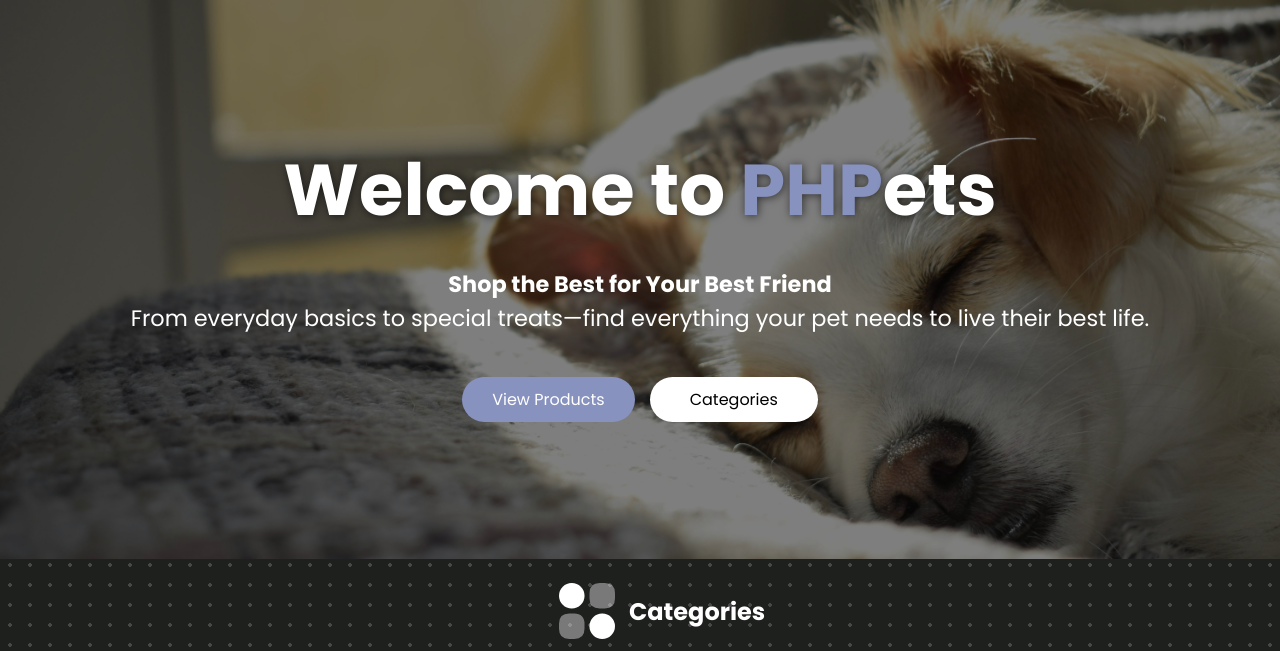
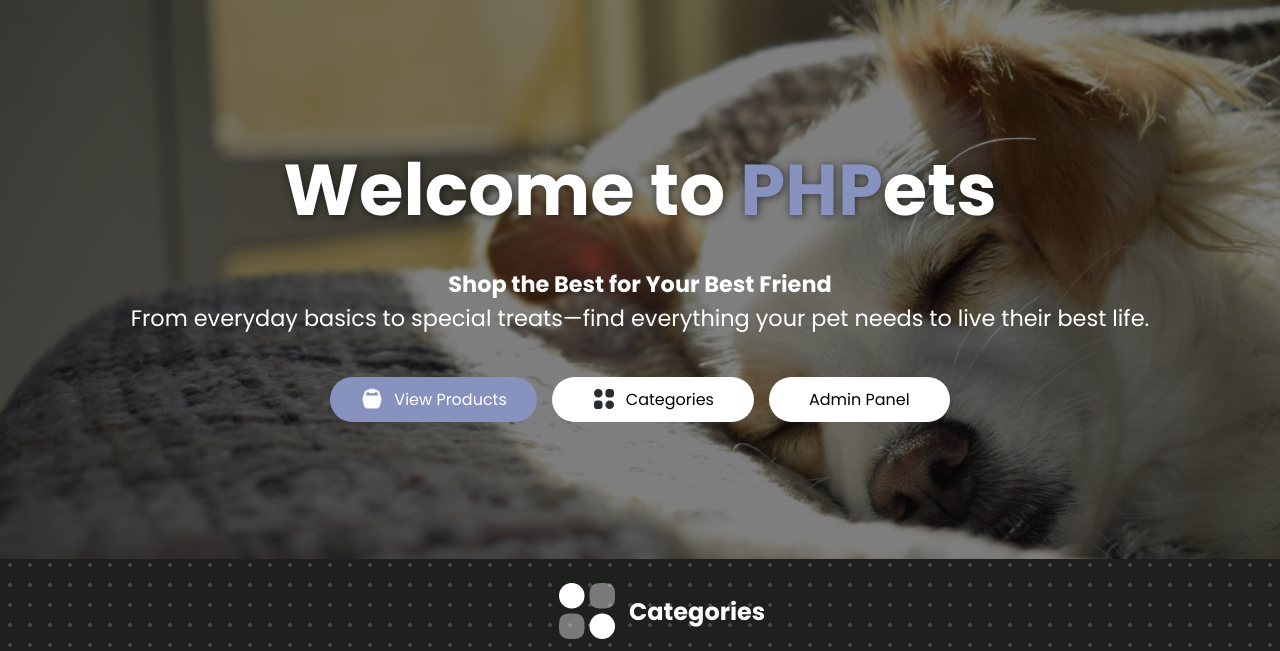
Before and after one commit to IkedaLab-Daniel/phpets_ecommerce, a PHP site: page / in a window 1280 px wide. Shown: the part 65-716 px from the top of the page. Run offline with PHP 8.4, Linux system fonts and the light colour scheme; the visitor is signed in with stand-in values (Sample User, id 1); data that the repository does not hold is empty.

Commit message:
❄️ Add icons on buttons, added buyer.php,css

```diff
--- /dev/null
+++ b/assets/css/buyer.css
@@ -0,0 +1,3 @@
+#buyer{
+    margin-top: 4rem;
+}
--- a/assets/css/index.css
+++ b/assets/css/index.css
@@ -145,6 +145,10 @@ main{
     border-radius: 30px;
     margin-top: 20px;
     transition: .4s;
+    display: flex;
+    justify-content: center;
+    align-items: center;
+    gap: 10px;
 }
 
 .view-products:hover{
@@ -158,6 +162,10 @@ main{
     cursor: pointer;
 }
 
+.view-products img{
+    width: 1.5rem;
+}
+
 .categories-btn{
     background-color: #ffffff;
     padding: 10px 40px;
@@ -165,6 +173,10 @@ main{
     margin-top: 20px;
     transition: .4s;
     color: black;
+    display: flex;
+    justify-content: center;
+    align-items: center;
+    gap: 10px;
 }
 
 .categories-btn:hover{
@@ -176,6 +188,15 @@ main{
     transform: translateY(0px) scale(95%);
     opacity: .5;
     cursor: pointer;
+}
+
+.categories-btn span{
+    color: black;
+    font-size: 1rem;
+}
+
+.categories-btn img{
+    width: 1.5rem;
 }
 
 .section-head{
--- a/assets/js/toast.js
+++ b/assets/js/toast.js
@@ -45,7 +45,7 @@ document.addEventListener("DOMContentLoaded", () => {
         const message = toastData.getAttribute("data-message");
         const type = toastData.getAttribute("data-type");
         const redirect = toastData.getAttribute("data-redirect");
-        const imgSrc = toastData.getAttribute("data-img"); // Get image source if provided
+        const imgSrc = toastData.getAttribute("data-img");
 
         if (message) {
             showToast(message, type, imgSrc);
--- a/includes/header.php
+++ b/includes/header.php
@@ -9,14 +9,13 @@
         <meta name="viewport" content="width=device-width, initial-scale=1.0">
         <link rel="stylesheet" href="/phpets/assets/css/index.css" />
         <link rel="stylesheet" href="/phpets/assets/css/header.css" />
-        <link rel="icon" type="image/svg" href="./assets/images/paw.svg" />
-        <title>PHPets</title>
+        <link rel="icon" type="image/svg" href="/phpets/assets/images/paw.svg" />
     </head>
     <body>
         <nav>
             <div class="logo">
                 <a href="/phpets/index.php">
-                    <img src="./assets/images/paw.svg" />
+                    <img src="/phpets/assets/images/paw.svg" />
                     <span class="violet">PHP</span><span class="white">ets</span>
                 </a>
             </div>
--- a/index.php
+++ b/index.php
@@ -17,7 +17,7 @@
 <html>
     <head>
         <title>PHPets</title>
-        <link rel="icon" type="image/svg" href="./assets/images/paw.svg" />
+        <link rel="icon" type="image/svg" href="/phpets/assets/images/paw.svg" />
         <link rel="stylesheet" href="assets/css/index.css">
         <link rel="icon" type="image/svg" href="./assets/images/paw.svg" />
     </head>
@@ -33,8 +33,30 @@
                     </div>
 
                     <div class="hero-btn-container">
-                        <a href="#product-section" class="view-products">View Products</a>
-                        <a href="#categories-scroll" class="categories-btn">Categories</a>
+                        <a href="#product-section" class="view-products">
+                            <img src="/phpets/assets/images/cart-bag.svg" alt="">
+                            <span>View Products</span>
+                        </a>
+                        <a href="#categories-scroll" class="categories-btn">
+                            <img src="/phpets/assets/images/category-black.svg" alt="">
+                            <span>Categories</span>
+                        </a>
+                        <?php if (isset($_SESSION['role']) && $_SESSION['role'] === 'buyer'): ?>
+                            <a href="/phpets/buyer/buyer.php" class="categories-btn">
+                                <img src="/phpets/assets/images/cart-bag-black.svg" alt="">
+                                <span>My Orders</span>
+                            </a>
+                        <?php endif; ?>
+
+                        <?php if (isset($_SESSION['role']) && $_SESSION['role'] === 'seller'): ?>
+                            <a href="/phpets/seller/seller.php" class="categories-btn">
+                                My Products
+                            </a>
+                        <?php endif; ?>
+
+                        <?php if (isset($_SESSION['role']) && $_SESSION['role'] === 'admin'): ?>
+                            <a href="/phpets/admin/admin.php" class="categories-btn">Admin Panel</a>
+                        <?php endif; ?>
                     </div>
                 </div>
             </div>
```
Also changed, not shown: buyer/buyer.php (added, +24 -0 lines), assets/images/cart-bag-black.svg (added), assets/images/category-black.svg (added).
